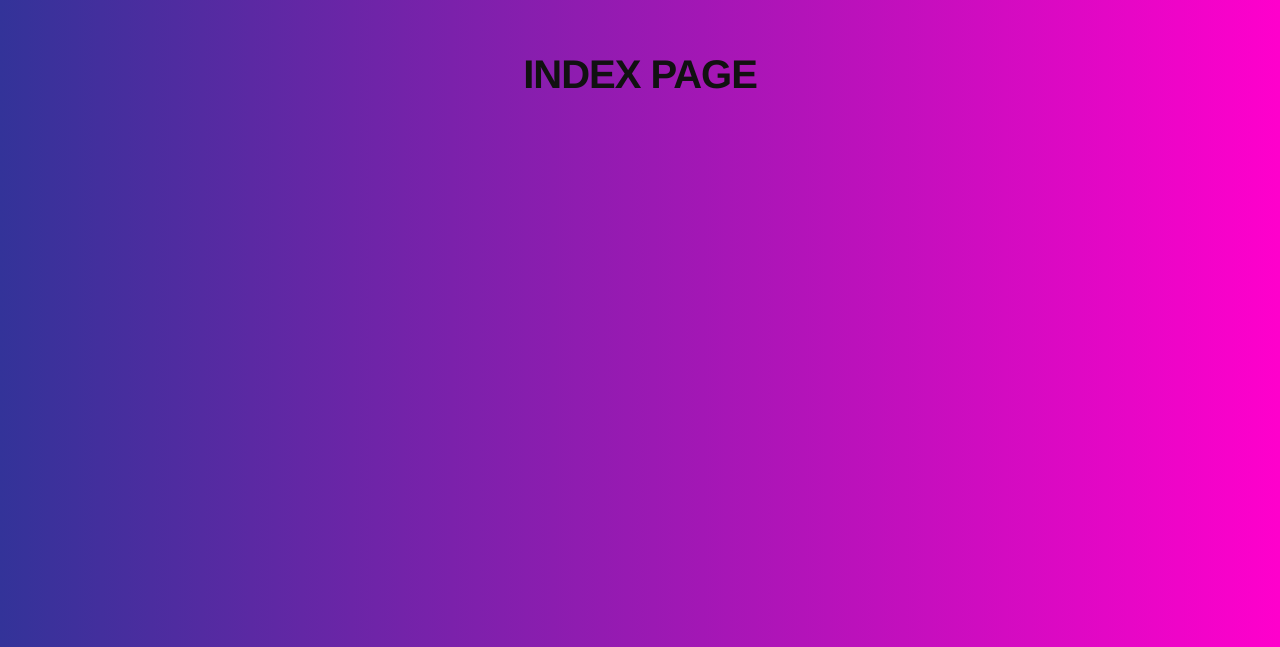
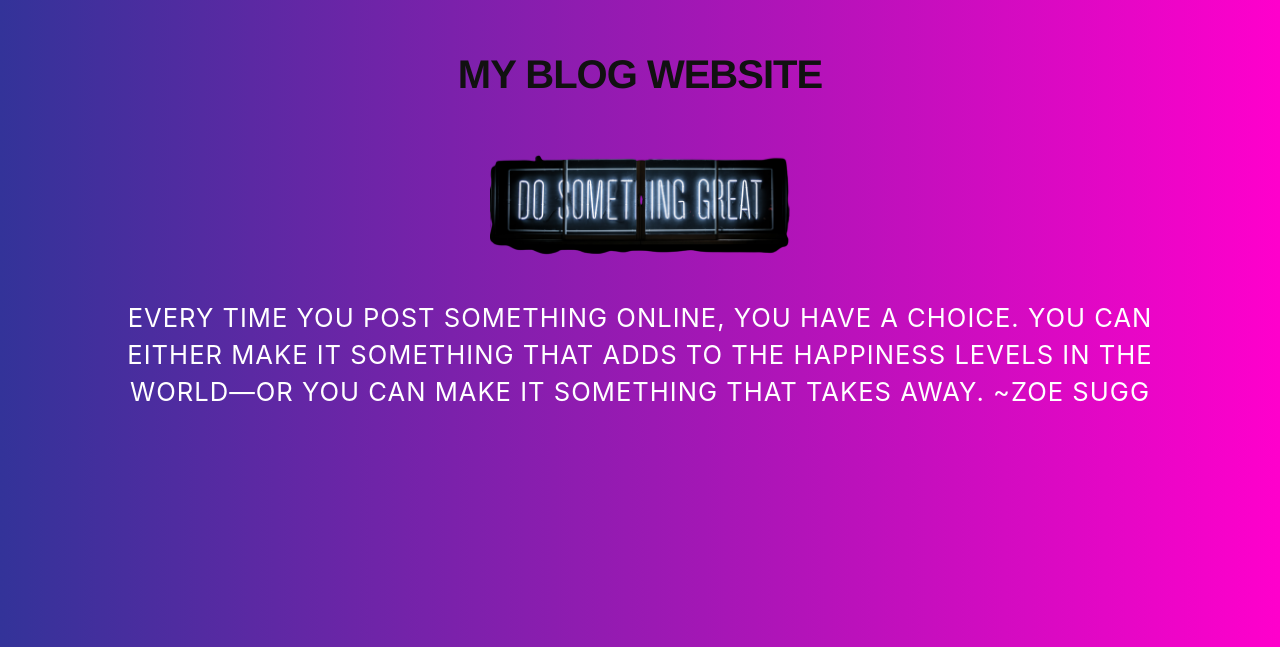
Before and after one commit to Lexicon-Group-2/Blog-project, a Django app: template templates/blog/index.html in a window 1280 px wide. Shown: the part 100-747 px from the top of the page. Run offline with Django 3.2, Linux system fonts and the light colour scheme; the template is opened without the code that fills it, so the values that code supplies are empty.

Commit message:
added image on indexpage

```diff
--- a/static/user.css
+++ b/static/user.css
@@ -5,6 +5,9 @@ div {
   letter-spacing: 1px;
   transition: all 0.5s ease;
   font-size: 16px;
+}
+input {
+  color: black;
 }
 .website-title {
   margin: 30px 0 20px 0;
--- a/templates/blog/index.html
+++ b/templates/blog/index.html
@@ -1,7 +1,21 @@
-{% extends "blog/base.html" %} {% block body_block %}
+{% extends "blog/base.html" %} {% load staticfiles %} {% block body_block %}
 
 <div class="website-title">
-  <h1>Index page</h1>
+  <h1>My Blog website</h1>
+
+  <div>
+    {% load static %}
+    <img
+      src="{% static 'images/background.png' %}"
+      width="300px"
+      alt="Can't find the image."
+    />
+  </div>
+  <small
+    >Every time you post something online, you have a choice. You can either
+    make it something that adds to the happiness levels in the world—or you can
+    make it something that takes away. ~Zoe Sugg</small
+  >
 </div>
 
 {% endblock %}
```
Also changed, not shown: templates/blog/blog.html (+51 -1 lines), db.sqlite3, static/images/background.png (added).
